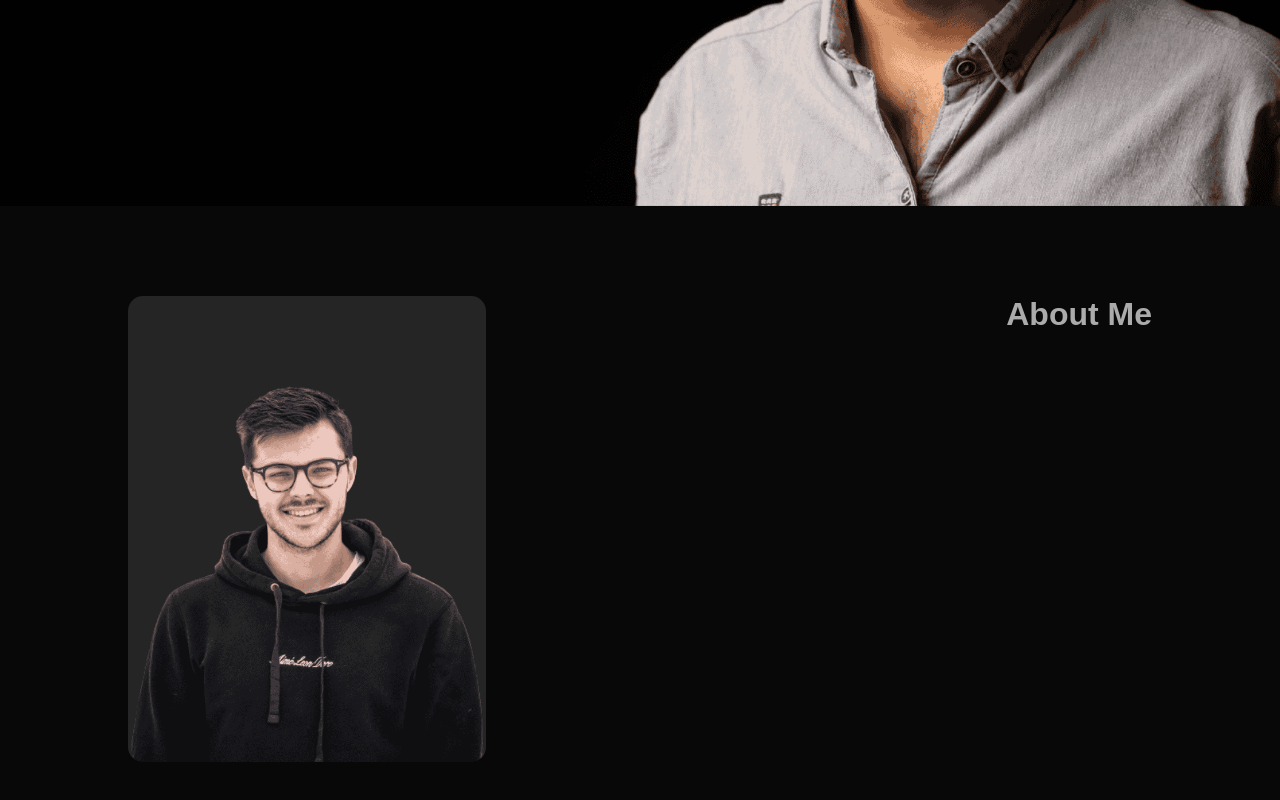
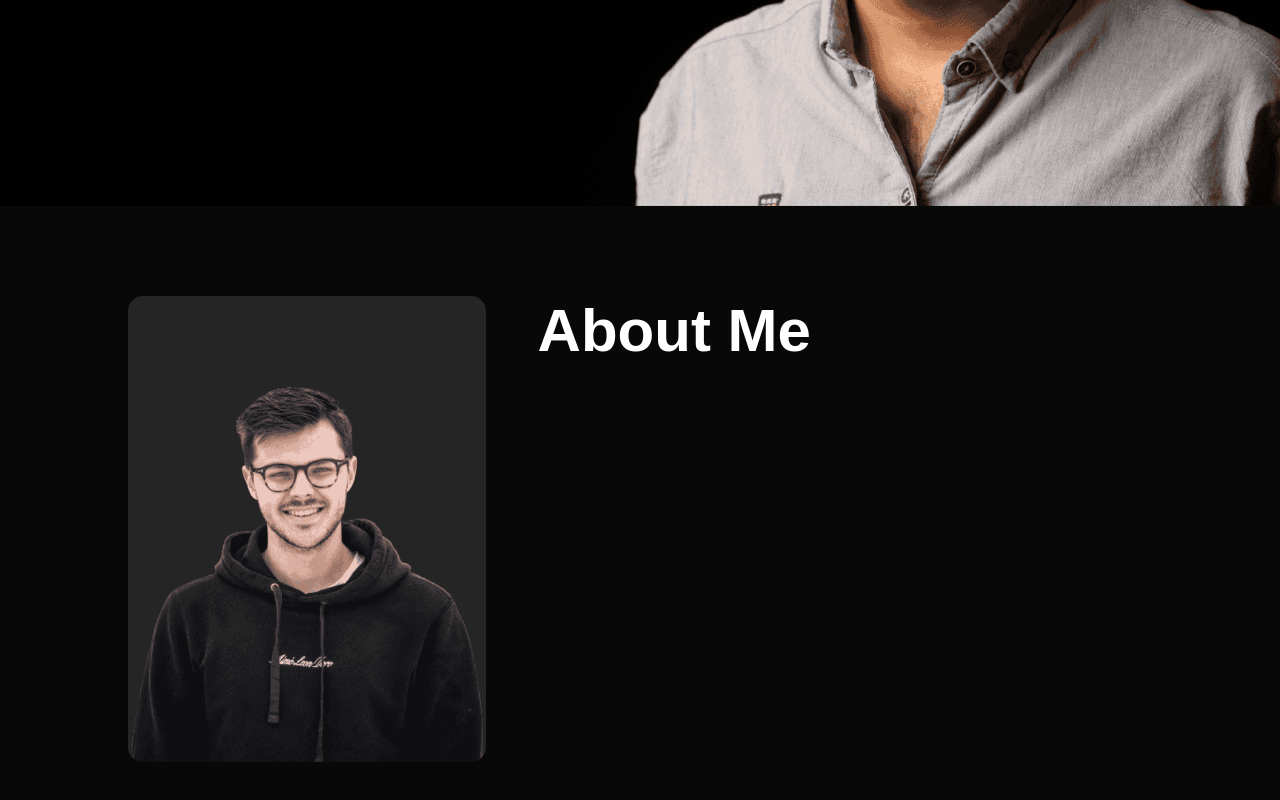
Before and after one commit to jinzolapis/personal-portfolio-v2, a website: page index.html in a window 1280 px wide. Shown: the part 594-1394 px from the top of the page. Drawn offline with Linux system fonts and the light colour scheme.

Commit message:
Fix second about me column and add subtitle

```diff
--- a/index.html
+++ b/index.html
@@ -36,7 +36,7 @@
           <img src="images/user.png">
         </div>
         <div class="about-col-2">
-          <h1>About Me</h1>
+          <h1 class="sub-title">About Me</h1>
         </div>
       </div>
     </div>
--- a/style.css
+++ b/style.css
@@ -96,3 +96,13 @@ nav ul li a:hover::after {
   width: 100%;
   border-radius: 15px;
 }
+
+.about-col-2 {
+  flex-basis: 60%;
+}
+
+.sub-title {
+  font-size: 60px;
+  font-weight: 600;
+  color: #fff;
+}
```
